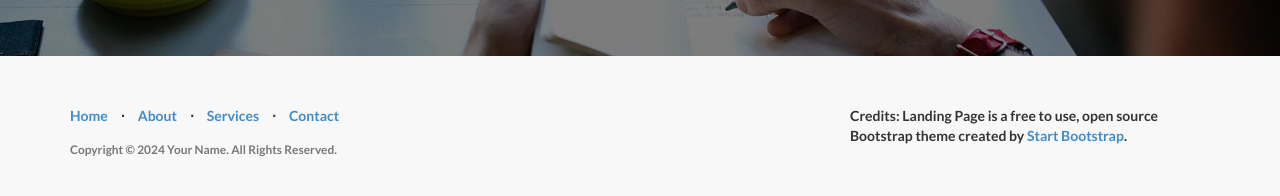
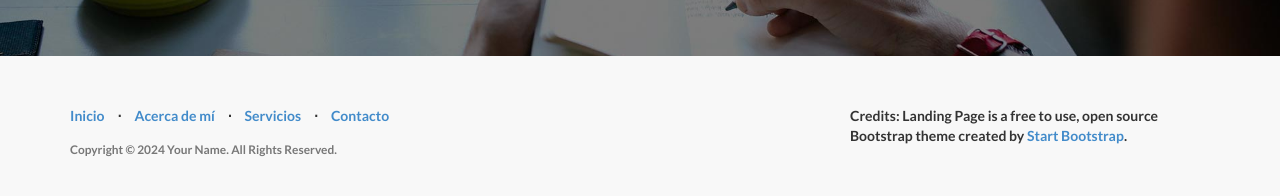
Before and after one commit to PsicologoMiguelCoria/psicologomiguelcoria.github.io, a Jekyll site: the page built from index.html, in a window 1280 px wide and 900 px high, scrolled down 1627 px. Shown: the part 692-888 px from the top of the window. Built offline with Jekyll 4.4.1, drawn with Linux system fonts in a browser that asks for light colours.

Commit message:
Update footer.html

```diff
--- a/_includes/footer.html
+++ b/_includes/footer.html
@@ -5,19 +5,19 @@
             <div class="col-md-8">
                 <ul class="list-inline">
                     <li>
-                        <a href="#home">Home</a>
+                        <a href="#home">Inicio</a>
                     </li>
                     <li class="footer-menu-divider">&sdot;</li>
                     <li>
-                        <a href="#about">About</a>
+                        <a href="#about">Acerca de mí</a>
                     </li>
                     <li class="footer-menu-divider">&sdot;</li>
                     <li>
-                        <a href="#services">Services</a>
+                        <a href="#services">Servicios</a>
                     </li>
                     <li class="footer-menu-divider">&sdot;</li>
                     <li>
-                        <a href="#contact">Contact</a>
+                        <a href="#contact">Contacto</a>
                     </li>
                 </ul>
                 <p class="copyright text-muted small">{{ site.copyright }}</p>
```
